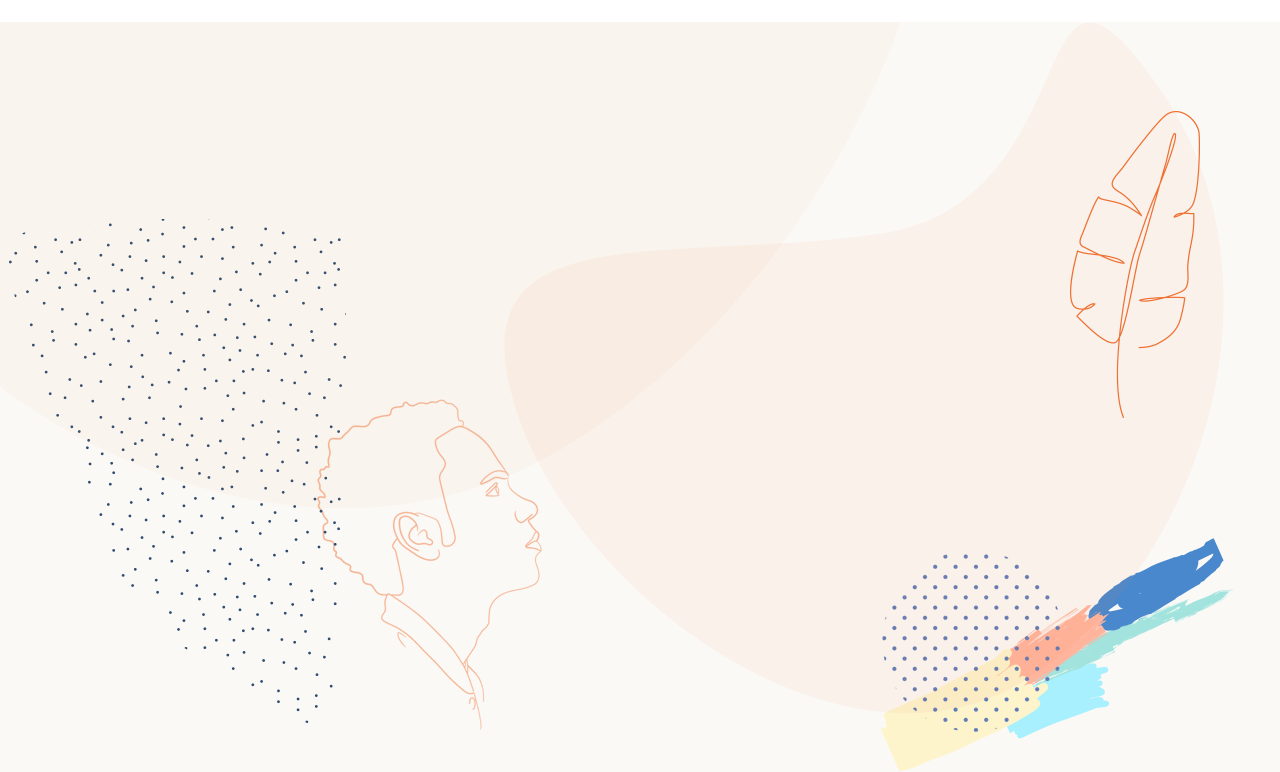
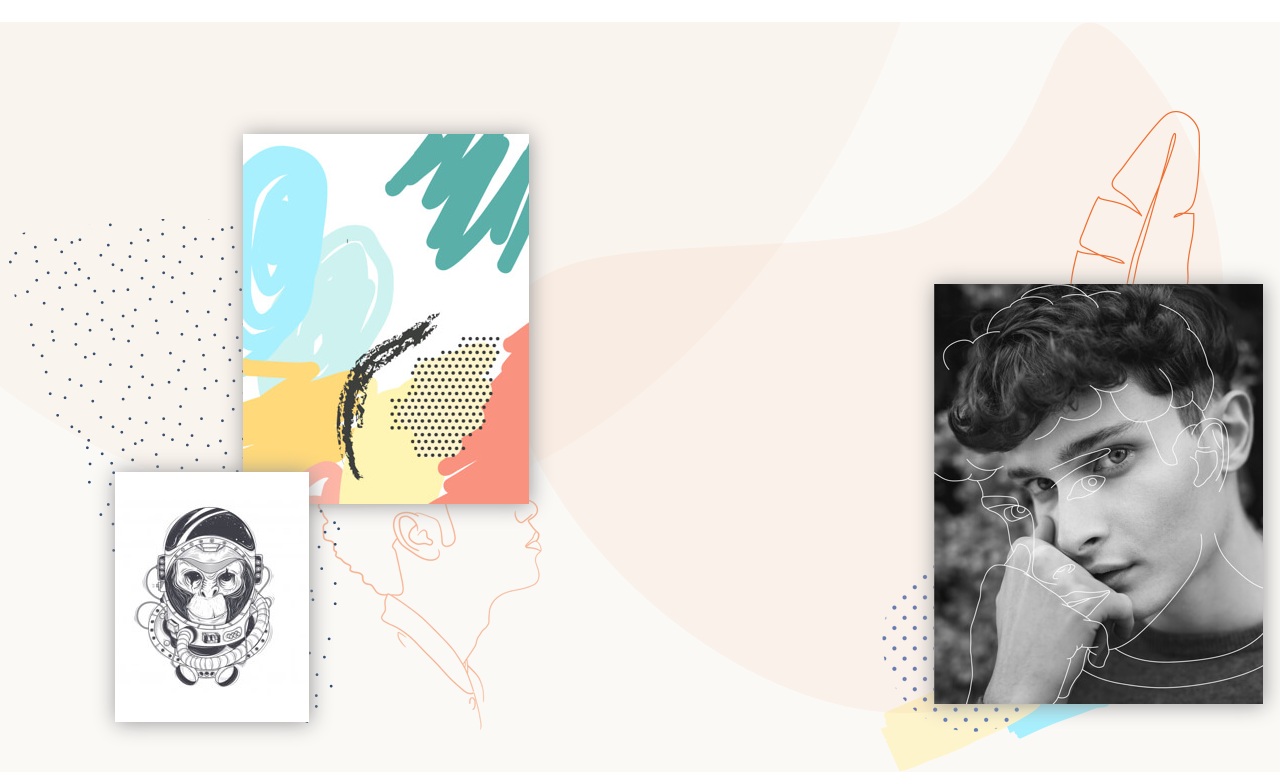
Before and after one commit to gabrivava/proj-html-vuejs, a website: page index.html in a window 1280 px wide. Shown: the part 105-877 px from the top of the page. Drawn offline with nearby package versions, Linux system fonts and the light colour scheme.

Commit message:
implementato jumbotron

```diff
--- a/index.html
+++ b/index.html
@@ -55,9 +55,9 @@
             <!-- jumbotron -->
             <div class="jumbotron">
                 <div class="artist-hero-image">
-                    <!-- <img src="./dist/img/artist-hero-image-01.jpg" alt="">
-                    <img src="./dist/img/artist-hero-image-02-232x300.jpg" alt="">
-                    <img src="./dist/img/artist-hero-image-04-235x300.jpg" alt=""> -->
+                    <img class="n1" src="./dist/img/artist-hero-image-01.jpg" alt="">
+                    <img class="n2" src="./dist/img/artist-hero-image-02.jpg" alt="">
+                    <img class="n3" src="./dist/img/artist-hero-image-04.jpg" alt="">
 
 
                 </div>
--- a/src/css/_jumbotron.scss
+++ b/src/css/_jumbotron.scss
@@ -18,4 +18,27 @@
         95% 100%,
         30% 90%;
     background-repeat: no-repeat;
+    .artist-hero-image {
+        height: 100%;
+        position: relative;
+        .n1 {
+            position: absolute;
+            top: 60%;
+            left: 9%;
+            z-index: 2;
+        }
+        .n2 {
+            position: absolute;
+            top: 15%;
+            left: 19%;
+        }
+        .n3 {
+            position: absolute;
+            top: 35%;
+            left: 73%;
+        }
+        img {
+            box-shadow: 1px 1px 20px rgb(151, 151, 151);
+        }
+    }
 }
```
Also changed, not shown: dist/css/app.css.
